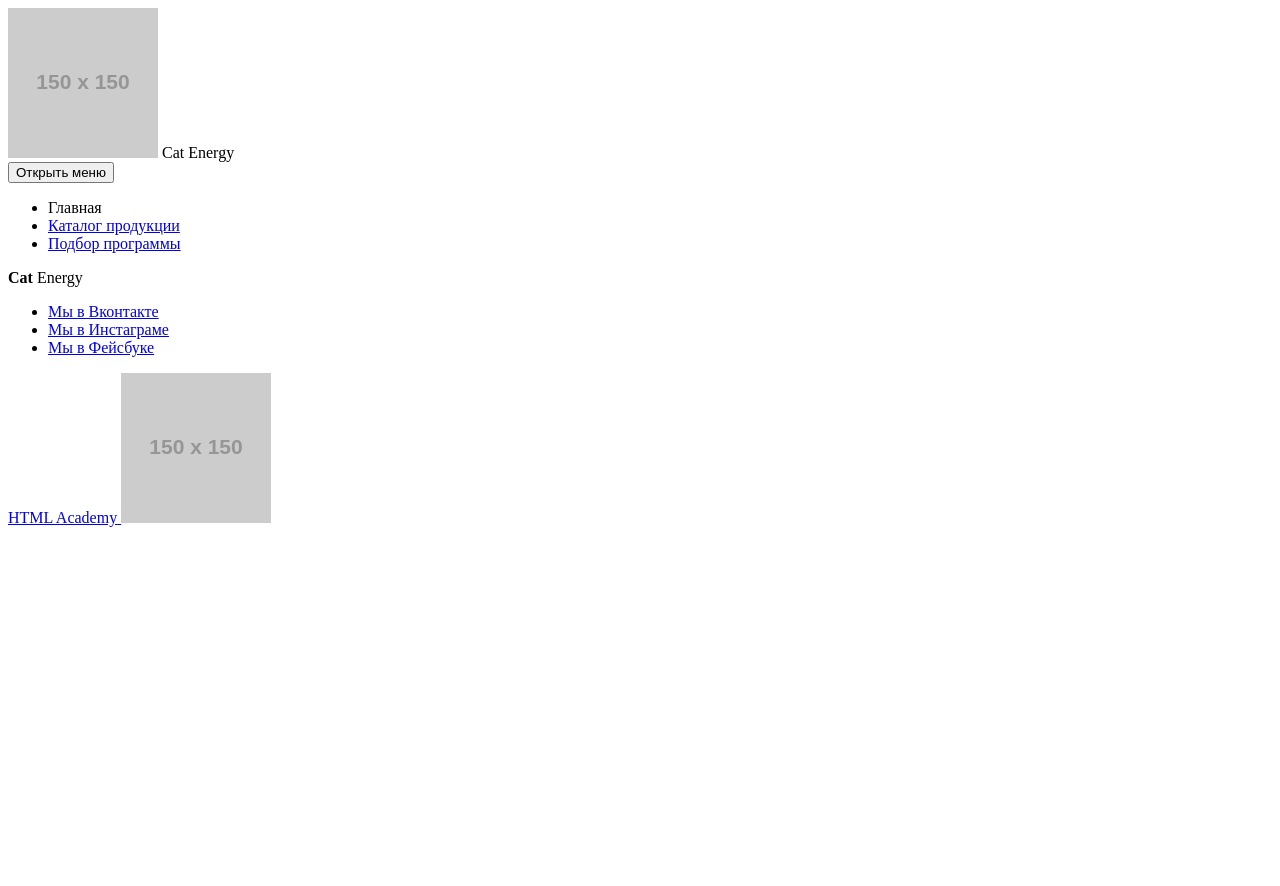
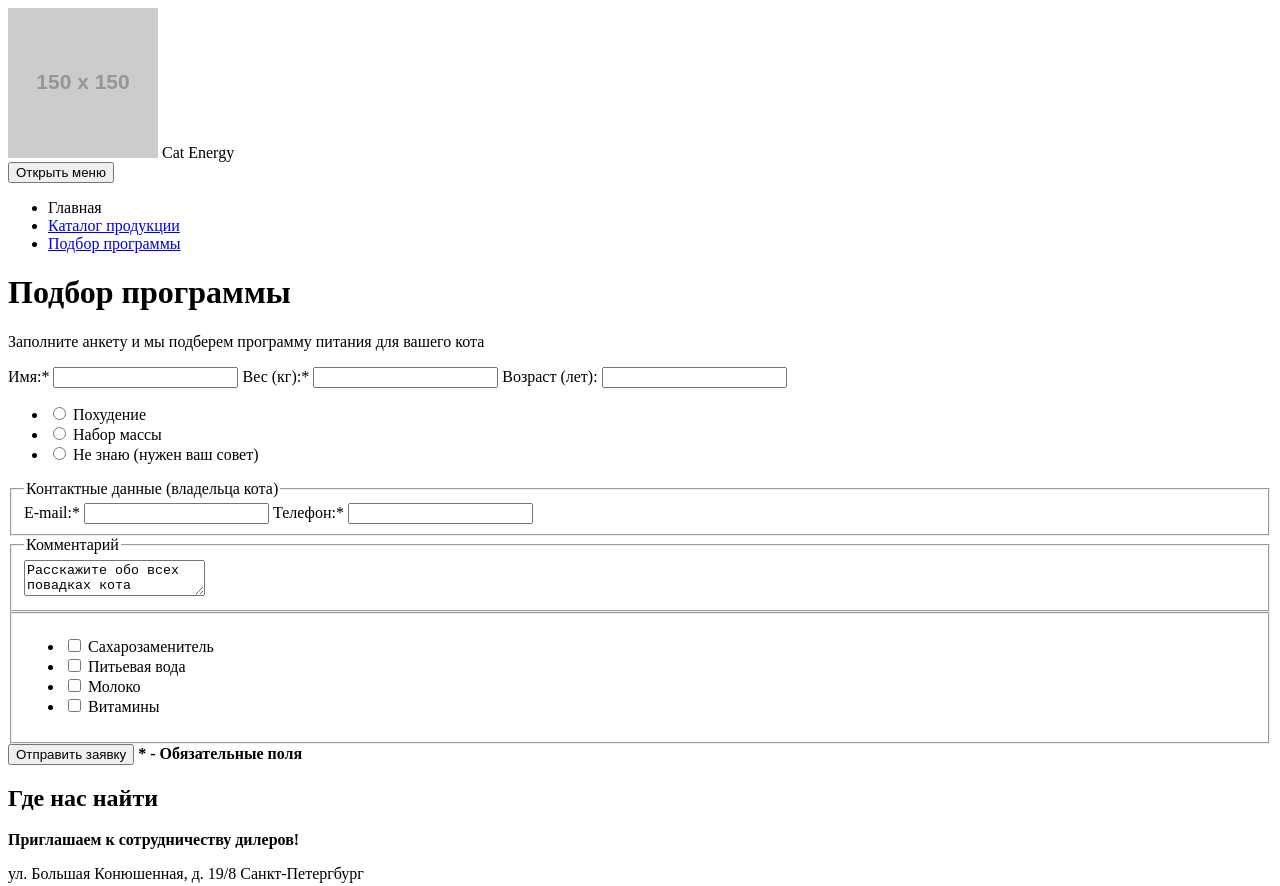
Before and after one commit to plum0302/111171-cat-energy-18, a website: page source/form.html in a window 1280 px wide. Shown: the top 886 px of the page. Before the commit the page ends 800 px from the top, so only its background shows below. Drawn offline with Linux system fonts and the light colour scheme; placeholder pictures from the web are drawn by us.

Commit message:
заканчивает разметку страницы подбор программы

```diff
--- a/source/form.html
+++ b/source/form.html
@@ -30,8 +30,83 @@
     </header>
 
     <main class="page-main">
+      <h1 class="page-main__title">Подбор программы</h1>
+      <p class="page-main__slogan">Заполните анкету и мы подберем программу питания для вашего кота</p>
+      <form class="program-selection" method="post" action="https://echo.htmlacademy.ru">
+        <p class="program-selection__data-form data-form">
+          <label class="data-form__label">
+            Имя:*
+            <input class="data-form__input" type="text" name="name">
+          </label>
+          <label class="data-form__label">
+            Вес (кг):*
+            <input class="data-form__input" type="text" name="weight">
+          </label>
+          <label class="data-form__label">
+            Возраст (лет):
+            <input class="data-form__input" type="text" name="age">
+          </label>
+        </p>
+        <ul class="program-selection__radio-form radio-form">
+          <li class="radio-form__button radio-button">
+            <input class="radio-button__input" type="radio" name="purpose" id="slim">
+            <label class="radio-button__name" for="slim">Похудение</label>
+          </li>
+          <li class="radio-form__button radio-button">
+            <input class="radio-button__input" type="radio" name="purpose" id="mass">
+            <label class="radio-button__name" for="mass">Набор массы</label>
+          </li>
+          <li class="radio-form__button radio-button">
+            <input class="radio-button__input" type="radio" name="purpose" id="unknown">
+            <label class="radio-button__name" for="unknown">Не знаю (нужен ваш совет)</label>
+          </li>
+        </ul>
+        <fieldset class="program-selection__data-form data-form">
+          <legend class="data-form__title">Контактные данные (владельца кота)</legend>
+          <label class="data-form__label">
+            E-mail:*
+            <input class="data-form__input data-form__input--email" type="text" name="email"></label>
+          <label class="data-form__label">
+            Телефон:*
+            <input class="data-form__input data-form__input--tel" type="text" name="tel"></label>
+        </fieldset>
+        <fieldset class="program-selection__comment comment">
+          <legend class="comment__title">Комментарий</legend>
+          <textarea class="comment__area">Расскажите обо всех повадках кота</textarea>
+        </fieldset>
+        <fieldset class="program-selection__extra-info extra-info">
+          <ul class="extra-info__list">
+            <li class="extra-info__checkbox checkbox">
+              <input class="checkbox__input" type="checkbox" name="sweetener" id="sweetener">
+              <label class="checkbox__label" for="sweetener">Сахарозаменитель</label>
+            </li>
+            <li class="extra-info__checkbox checkbox">
+              <input class="checkbox__input" type="checkbox" name="water" id="water">
+              <label class="checkbox__label" for="water">Питьевая вода</label>
+            </li>
+            <li class="extra-info__checkbox checkbox">
+              <input class="checkbox__input" type="checkbox" name="milk" id="milk">
+              <label class="checkbox__label" for="milk">Молоко</label>
+            </li>
+            <li class="extra-info__checkbox checkbox">
+              <input class="checkbox__input" type="checkbox" name="vitamins" id="vitamins">
+              <label class="checkbox__label" for="vitamins">Витамины</label>
+            </li>
+          </ul>
+        </fieldset>
+        <input class="program-selection__submit button" type="submit" name="submit" value="Отправить заявку">
+        <b class="program-selection__form-info">* - Обязательные поля</b>
+      </form>
+    </main>
 
-    </main>
+    <section class="location">
+        <h2 class="visually-hidden">Где нас найти</h2>
+        <b class="location__offer">Приглашаем к сотрудничеству дилеров!</b>
+        <p class="location__adress">ул. Большая Конюшенная, д. 19/8 Санкт-Петергбург</p>
+        <div class="location__map">
+          <iframe src="https://yandex.ru/map-widget/v1/?um=constructor%3Ab1883e3d730a35aecdfddc020bbc6b89f27709466b0dccf9471e844b8ed6b2a3&amp;source=constructor" width="320" height="365" frameborder="0"></iframe>
+        </div>
+      </section>
 
     <footer class="page-footer">
       <div class="page-footer__wrapper">
```
